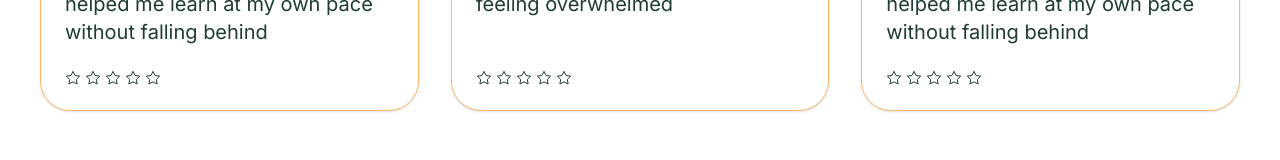
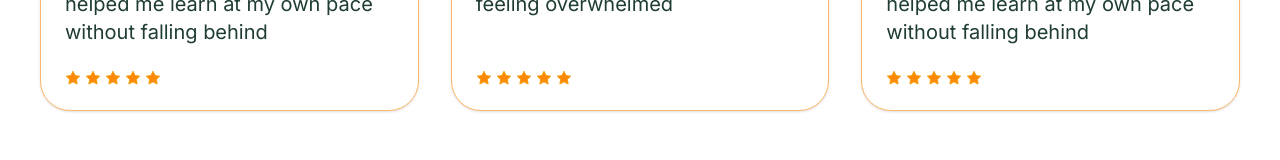
Before and after one commit to atilolaann/future-forge-lms, a React (Vite) app: page / in a window 1280 px wide. Shown: the part 3014-3174 px from the top of the page. Built offline with nearby package versions, Linux system fonts and the light colour scheme.

Commit message:
update latest changes

```diff
--- a/src/components/About.jsx
+++ b/src/components/About.jsx
@@ -8,7 +8,9 @@ function About() {
       <div
        className="flex flex-col md:flex-row w-full max-w-[1440px] mx-auto items-center">
         {/* 2. Image: Full width on mobile, 50% width on desktop */}
-         <img src={hero2} className="w-full md:w-[50%]" alt="" />
+
+          <img src={hero2} className="w-full rounded-lg md:w-[50%]" alt="" />
+
         {/* 3. Text Box: Adjusted margins so text doesn't touch the screen edges on mobile */}
         <motion.div
         initial={{ x: 90, opacity:0}}
--- a/src/components/Testimonials.jsx
+++ b/src/components/Testimonials.jsx
@@ -58,10 +58,10 @@ const StarRating = () => {
       {[1, 2, 3, 4, 5].map((star) => (
         <svg
           key={star}
-          className="w-[16px] h-[16px]"
+          className="w-[16px] h-[16px] text-orange-400"
           viewBox="0 0 24 24"
-          fill="none"
-          stroke="#1F3D34"
+          fill="currentColor"
+          stroke="#F59E0B"
           strokeWidth="1.5"
         >
           <polygon points="12 2 15.09 8.26 22 9.27 17 14.14 18.18 21.02 12 17.77 5.82 21.02 7 14.14 2 9.27 8.91 8.26 12 2" />
--- a/src/components2/SessionTimeout.jsx
+++ b/src/components2/SessionTimeout.jsx
@@ -24,7 +24,7 @@ function SessionTimeout() {
           alert("Session expired. Please login again.");
           navigate("/login");
         },
-        15* 20 * 1000,
+        20* 20 * 1000,
       ); // 20 minutes
     };
 
```
